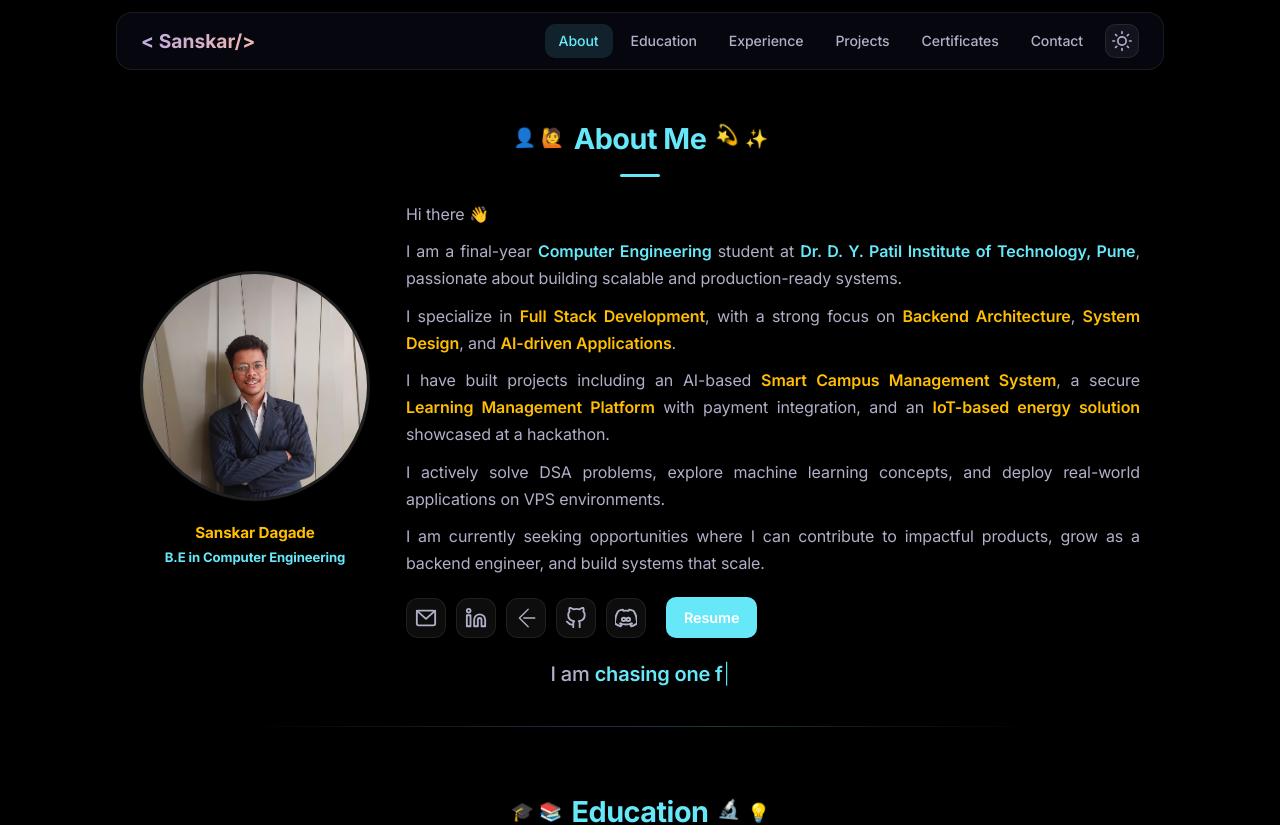
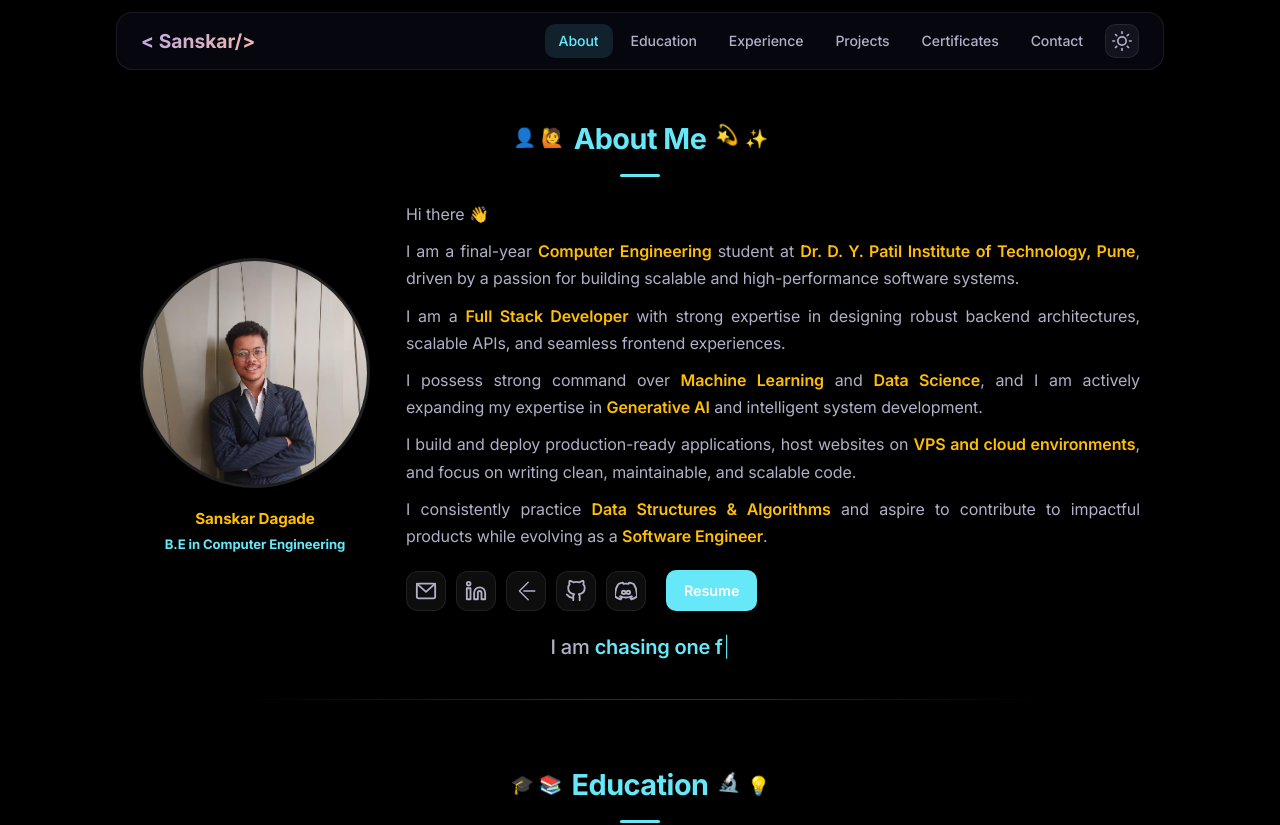
Before and after one commit to sanskardagade/Portfolio, a React (Vite) app: page / in a window 1280 px wide. Shown: the top 825 px of the page. Built offline with nearby package versions, Linux system fonts and the light colour scheme.

Commit message:
almost done

```diff
--- a/src/components/Section.css
+++ b/src/components/Section.css
@@ -128,10 +128,16 @@
   font-weight: 600;
 }
 
-.bio-highlight-a {
+/* .bio-highlight-a {
   color: var(--color-about);
   font-weight: 600;
+} */
+
+.bio-highlight-a {
+  color: #FFBF00;
+  font-weight: 600;
 }
+
 
 .bio-highlight-b {
   color: var(--color-projects);
@@ -976,7 +982,7 @@
 
 .submit-btn {
   padding: 12px 24px;
-  background: var(--color-contact);
+  background: #FFBF00;
   color: #fff;
   border: none;
   border-radius: 12px;
@@ -989,10 +995,11 @@
 }
 
 .submit-btn:hover {
-  background: var(--color-contact);
+  background: #67E8F9;
   transform: translateY(-1px);
-  box-shadow: 0 0 20px rgba(110, 231, 183, 0.3);
+  box-shadow: 0 0 20px rgba(103, 232, 249, 0.4);
 }
+
 
 .success-message {
   color: var(--color-contact);
--- a/src/data/portfolioData.js
+++ b/src/data/portfolioData.js
@@ -15,12 +15,13 @@ const portfolioData = {
   avatarUrl: import.meta.env.BASE_URL + 'profile-photo.jpg', // Place your photo at public/profile-photo.jpg
   bio: [
     'Hi there <span class="wave-emoji">\u{1F44B}</span>',
-    'I am a final-year <span class="bio-highlight-a">Computer Engineering</span> student at <span class="bio-highlight-a">Dr. D. Y. Patil Institute of Technology, Pune</span>, passionate about building scalable and production-ready systems.',
-    'I specialize in <span class="bio-highlight-b">Full Stack Development</span>, with a strong focus on <span class="bio-highlight-b">Backend Architecture</span>, <span class="bio-highlight-b">System Design</span>, and <span class="bio-highlight-b">AI-driven Applications</span>.',
-    'I have built projects including an AI-based <span class="bio-highlight-b">Smart Campus Management System</span>, a secure <span class="bio-highlight-b">Learning Management Platform</span> with payment integration, and an <span class="bio-highlight-b">IoT-based energy solution</span> showcased at a hackathon.',
-    'I actively solve DSA problems, explore machine learning concepts, and deploy real-world applications on VPS environments.',
-    'I am currently seeking opportunities where I can contribute to impactful products, grow as a backend engineer, and build systems that scale.',
+    'I am a final-year <span class="bio-highlight-a">Computer Engineering</span> student at <span class="bio-highlight-a">Dr. D. Y. Patil Institute of Technology, Pune</span>, driven by a passion for building scalable and high-performance software systems.',
+    'I am a <span class="bio-highlight-b">Full Stack Developer</span> with strong expertise in designing robust backend architectures, scalable APIs, and seamless frontend experiences.',
+    'I possess strong command over <span class="bio-highlight-b">Machine Learning</span> and <span class="bio-highlight-b">Data Science</span>, and I am actively expanding my expertise in <span class="bio-highlight-b">Generative AI</span> and intelligent system development.',
+    'I build and deploy production-ready applications, host websites on <span class="bio-highlight-b">VPS and cloud environments</span>, and focus on writing clean, maintainable, and scalable code.',
+    'I consistently practice <span class="bio-highlight-b">Data Structures & Algorithms</span> and aspire to contribute to impactful products while evolving as a <span class="bio-highlight-b">Software Engineer</span>.',
   ],
+
   email: 'sanskardagade07@gmail.com', // Replace with your real email
   location: 'Pune, India',
   resumeUrl: import.meta.env.BASE_URL + 'resume.pdf', // Place resume at public/resume.pdf
```
